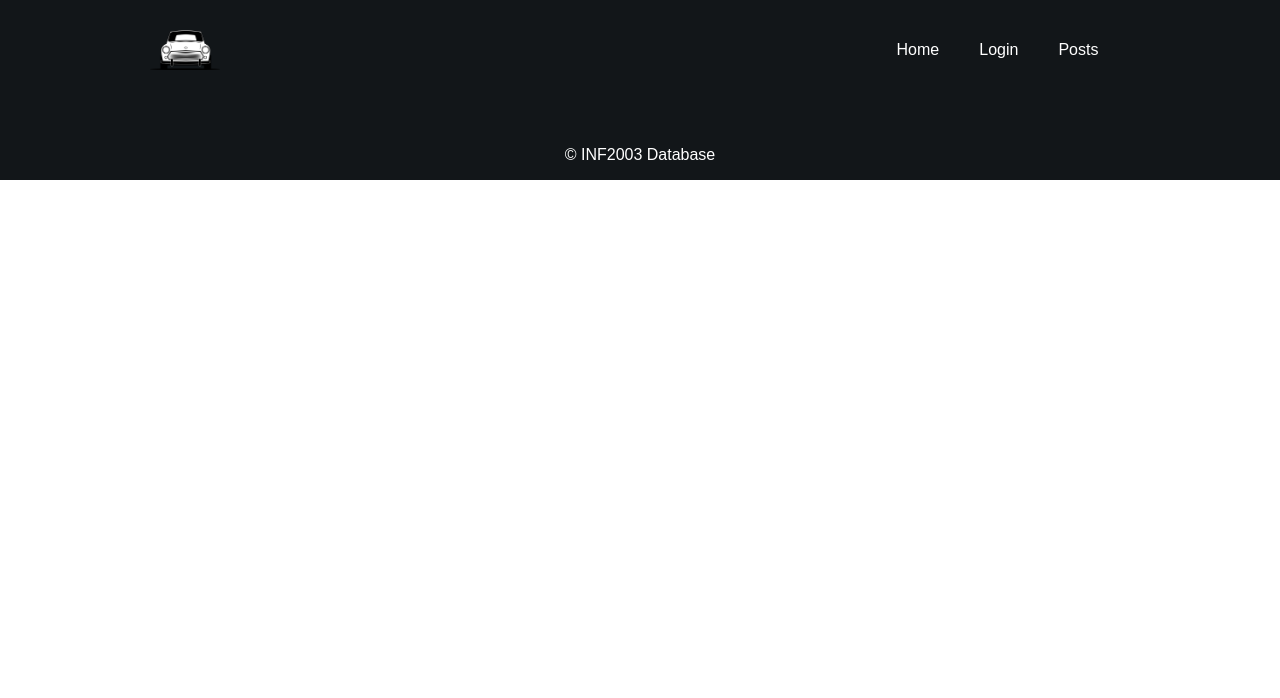
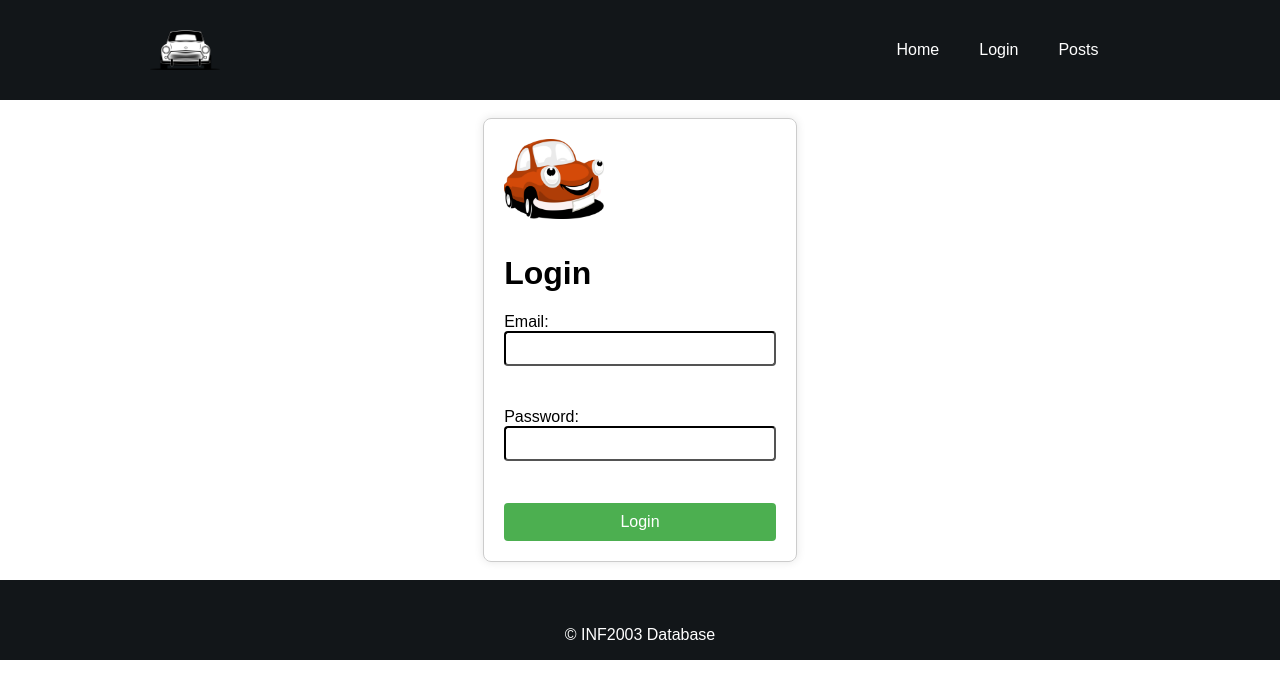
Before and after one commit to liewlucas/inf2003database, a React (Create React App) app: page /Login in a window 1280 px wide. Shown: the top 698 px of the page. Built offline with nearby package versions, Linux system fonts and the light colour scheme.

Commit message:
login authentication is done

```diff
--- a/package.json
+++ b/package.json
@@ -10,6 +10,7 @@
     "@testing-library/jest-dom": "^5.17.0",
     "@testing-library/react": "^13.4.0",
     "@testing-library/user-event": "^13.5.0",
+    "axios": "^1.6.2",
     "chart.js": "^4.4.0",
     "react": "^18.2.0",
     "react-chartjs-2": "^5.2.0",
--- a/src/pages/Login.js
+++ b/src/pages/Login.js
@@ -1,11 +1,57 @@
-import React from 'react'
+import React, { useState } from 'react';
+import axios from 'axios';
+import { useNavigate } from 'react-router-dom'; // Import useNavigate from React Router
+import '../styles/Login.css'; // Import the CSS file
+import Logo from "../assets/loginlogo.png";
 
-function Login() {
+const Login = () => {
+  const [email, setEmail] = useState('');
+  const [password, setPassword] = useState('');
+  const [successMessage, setSuccessMessage] = useState('');
+  const navigate = useNavigate(); // Initialize useNavigate from React Router
+
+  const handleLogin = async () => {
+    try {
+      const response = await axios.post('http://localhost:3001/api/login', { email, password });
+      console.log(response.data); // handle success (response from server)
+
+      // Set the success message
+      setSuccessMessage('Login successful! Redirecting to the home page...');
+
+      // Redirect to the home page after a brief delay
+      setTimeout(() => {
+        navigate('/'); // Use navigate instead of history.push
+      }, 2000); // 2000 milliseconds (2 seconds) delay before redirecting
+    } catch (error) {
+      console.error('Login error:', error.response ? error.response.data : error.message);
+      // Handle the error, if needed
+    }
+  };
+
   return (
-    <div>
+    <div className="form-container">
+      <form>
+      <img src={Logo} />
+        <h1>Login</h1>
+        <label>
+          Email:
+          <input type="text" value={email} onChange={(e) => setEmail(e.target.value)} />
+        </label>
+        <br />
+        <label>
+          Password:
+          <input type="password" value={password} onChange={(e) => setPassword(e.target.value)} />
+        </label>
+        <br />
+        <button type="button" onClick={handleLogin}>
+          Login
+        </button>
+      </form>
 
+      {/* Display the success message */}
+      {successMessage && <div className="success-message">{successMessage}</div>}
     </div>
-  )
-}
+  );
+};
 
-export default Login
+export default Login;
--- /dev/null
+++ b/src/styles/Login.css
@@ -0,0 +1,75 @@
+
+/* Center the form on the page */
+.form-container {
+  display: flex;
+  justify-content: center;
+  align-items: center;
+  height: 60vh;
+  position: relative;
+}
+
+/* Form styling */
+.form-container form {
+  /* max-width: 250px; Adjust the width as needed */
+  width:auto;
+  padding: 20px;
+  border: 1px solid #ccc;
+  border-radius: 8px;
+  box-shadow: 0 0 10px rgba(0, 0, 0, 0.1);
+}
+
+.form-container h2 {
+  text-align: center;
+  color: #333;
+}
+
+.form-container label {
+  display: block;
+  margin-bottom: 8px;
+}
+
+.form-container input {
+  width: 100%;
+  padding: 8px;
+  margin-bottom: 16px;
+  box-sizing: border-box;
+  border-radius: 4px;
+  border-color: black;
+}
+
+.form-container button {
+  background-color: #4caf50;
+  color: white;
+  padding: 10px 15px;
+  border: none;
+  border-radius: 4px;
+  cursor: pointer;
+  font-size: 16px;
+  width: 100%;
+}
+
+.form-container button:hover {
+  background-color: #45a049;
+}
+
+.form-container img {
+  text-align: center;
+  height: 80px;
+  width: 100px;
+  padding-bottom: 10px;
+  justify-content: center;
+  align-items: center;
+  position: relative;
+}
+
+.success-message {
+  position: absolute;
+  bottom: 20px; /* Adjust the distance from the bottom as needed */
+  left: 50%;
+  transform: translateX(-50%);
+  background-color: rgba(43, 194, 148, 0.7); /* Green translucent background */
+  color: #fff;
+  padding: 10px;
+  border-radius: 5px;
+  text-align: center;
+}
```
Also changed, not shown: src/assets/loginlogo.png (added), 1 other file (tests, documents, lock files or other folders).
